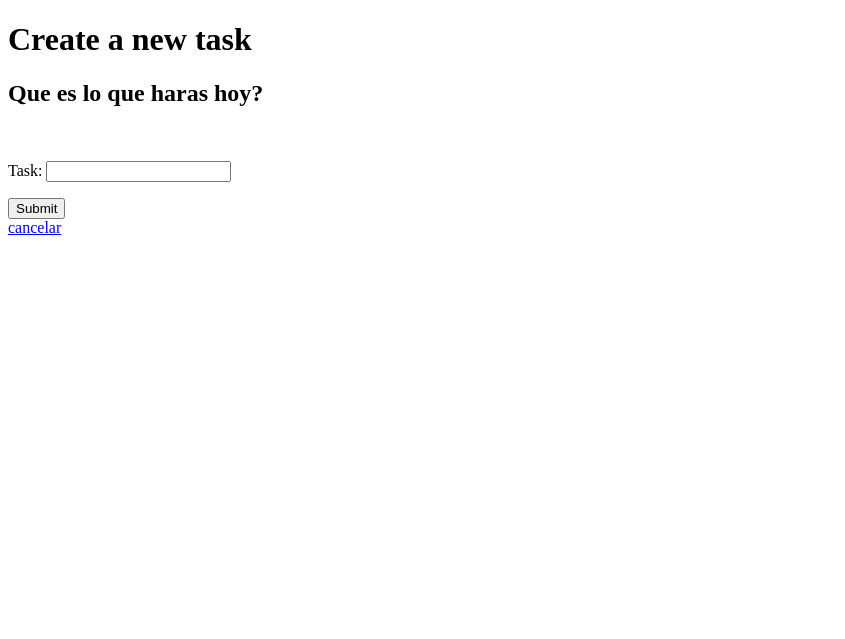
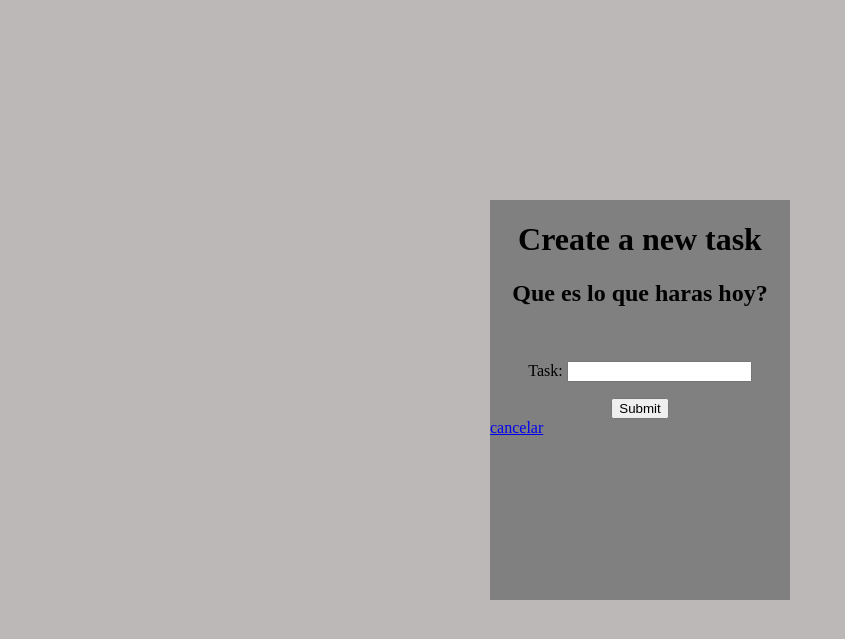
Before and after one commit to JeanMario20/Django-ToDoList, a Django app: page /list/add_task in a window 1280 px wide. Shown: the top 639 px of the page, without its empty margins (0-845 px from the left). Run offline with Django 4.2, Linux system fonts and the light colour scheme.

Commit message:
front end list

```diff
--- a/crud/static/crud/styles.css
+++ b/crud/static/crud/styles.css
@@ -1,18 +1,15 @@
 body{
     background-color: rgb(189, 184, 184);
+    margin: 0;
 }
 
 table{
     width: 50%;
     margin: 0 5%;
-    text-align: left;
 }
 
-button{
-    border: none;
-    padding: 16px 20px;
 
-}
+
 
 tbody td {
     background-color: rgba(255,255,255,0);
@@ -30,7 +27,7 @@ tbody tr:hover td {
 }
 
 td {
-    transform-origin:center left;
+    transform-origin:center right;
     transition-property: transform;
     transition-duration: 0.4s;
     transition-timing-function: ease-in-out;
@@ -44,18 +41,67 @@ td {
     height: 100vh;
 }
 
+.btn{
+    border: none;
+    padding: 16px 20px;
+    border-radius: 5px;
+}
+
+.addTask_button{
+    color: white;
+    background-color: grey;
+    border: none;
+    padding: 16px 20px;
+    border-radius: 5px;
+    margin-top: 10px;
+    cursor: pointer;
+}
+
+.addTask_button:hover{
+    background-color: white;
+    color: black;
+    border: 1px solid black;
+    transition: 0.5s;
+}
+
 .button_uptdate{
     background-color: #4CAF50;
-    color: black;
+    color: white;
+    cursor: pointer;
 }
 
 .button_uptdate:hover{
     background-color: white;
     color: black;
-    border: 2px solid black;
+    border: 1px solid black;
 }
 
+.button_delete{
+    background-color: red;
+    color: white;
+    text-align: right;
+    cursor: pointer;
+}
 
-/* tr:hover td{
-    transform: scale(1.1);
-} */
+.button_delete:hover{
+    background: white;
+    color: white;
+    border: 1px solid black
+}
+
+/* ------------------------------------------------- */
+
+/* ------------------FORM STYLES */
+
+form{
+    text-align: center;
+}
+.form{
+    background-color: grey;
+    position: absolute;
+    top: 50%;
+    left: 50%;
+    transform: translate(-50%, -50%);
+    height: 400px;
+    width: 300px;
+}
--- a/crud/templates/add_task.html
+++ b/crud/templates/add_task.html
@@ -3,19 +3,25 @@
 <head>
     <meta charset="UTF-8">
     <meta name="viewport" content="width=device-width, initial-scale=1.0">
+    {% load static %}
+    <link rel="stylesheet" href="{% static 'crud/styles.css'%}">
     <title>Add a new task</title>
 </head>
 <body>
-    <h1>Create a new task</h1>
+    <div class="form">
         {% block content %}
         <form action="" method="POST">
+            <h1>Create a new task</h1>
             {% csrf_token %}
             <h2>Que es lo que haras hoy?</h2>
             <br>
             {{form.as_p}}
             <input type="submit" value="Submit">
         </form>
+        <a href="list/..">cancelar</a>
         {% endblock content %}
-    <a href="list/..">cancelar</a>
+
+    </div>
+
 </body>
 </html>
```
Also changed, not shown: crud/templates/table.html (+7 -3 lines), db.sqlite3. Lines whose indentation alone changed are shown as unchanged.
